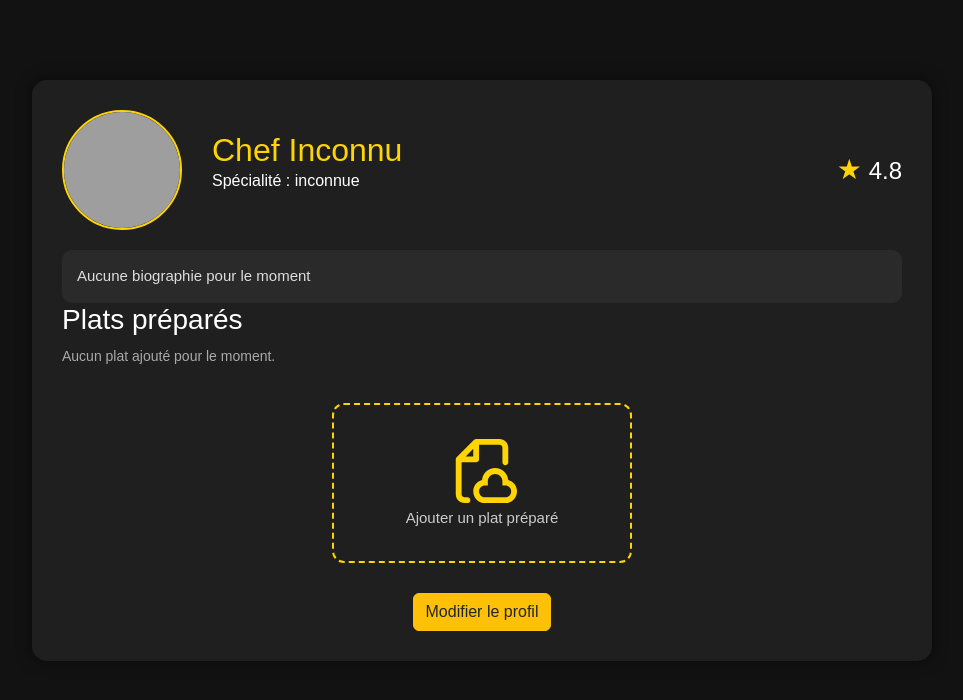
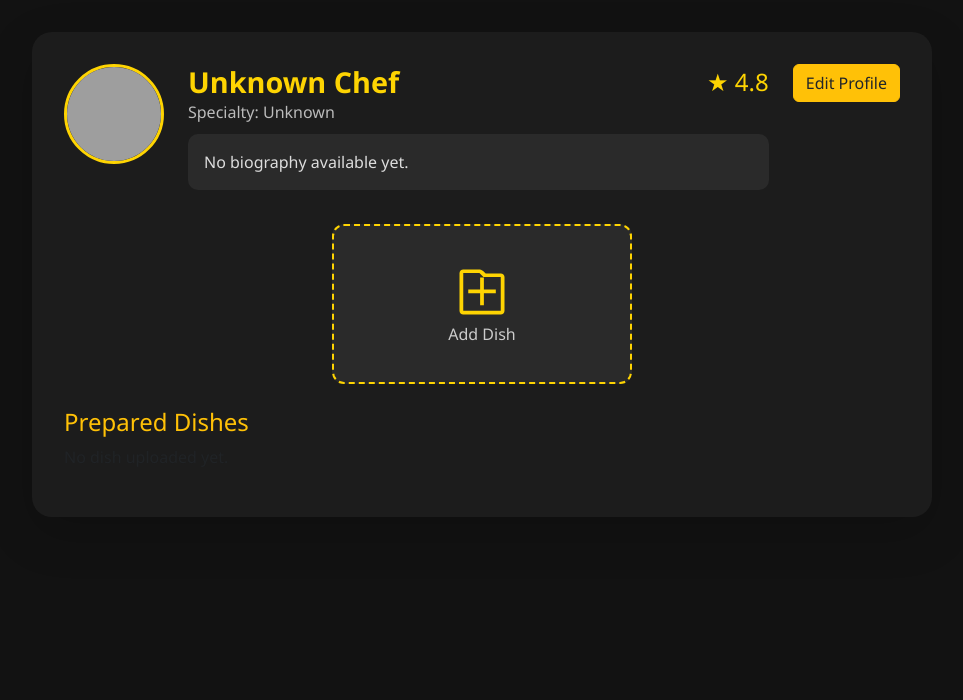
Before and after one commit to kidarah/projetTM, a PHP site: page /Create_Profil.html in a window 1280 px wide. Shown: the top 700 px of the page, without its empty margins (158-1121 px from the left). Run offline with PHP 8.4, Linux system fonts and the light colour scheme; grey boxes are pictures that could not be loaded.

Commit message:
update (Luka la grosse tarlouze)

```diff
--- a/projetTM/Create_Profil.html
+++ b/projetTM/Create_Profil.html
@@ -1,190 +1,136 @@
 <!DOCTYPE html>
-<html lang="fr">
+<html lang="en">
 <head>
-  <meta charset="UTF-8" />
-  <title>Profil du Chef</title>
-  <meta name="viewport" content="width=device-width, initial-scale=1.0" />
-  <!-- Bootstrap -->
-  <link href="https://cdn.jsdelivr.net/npm/bootstrap@5.3.0/dist/css/bootstrap.min.css" rel="stylesheet" />
-  <script src="https://cdn.jsdelivr.net/npm/bootstrap@5.3.0/dist/js/bootstrap.bundle.min.js"></script>
-  <link rel="stylesheet" href="create_profil.css" />
-  <link rel="stylesheet" href="custom_upload.css" />
+  <meta charset="UTF-8">
+  <title>Chef Profile</title>
+  <meta name="viewport" content="width=device-width, initial-scale=1">
+  <link href="https://cdn.jsdelivr.net/npm/bootstrap@5.3.0/dist/css/bootstrap.min.css" rel="stylesheet">
+  <link rel="stylesheet" href="create_profil.css">
+  <link rel="stylesheet" href="custom_upload.css">
 </head>
 <body>
 
-<div class="profile-card">
-  <div class="top-section">
-    <img id="chefPhoto" src="" alt="Chef" />
-    <div class="info">
-      <h2 id="chefNom">Chef Inconnu</h2>
-      <p id="chefSpecialite">Spécialité : inconnue</p>
-    </div>
-    <div class="rating"><span>★</span> 4.8</div>
+<div class="container profile-container shadow-lg">
+  <!-- Top Row -->
+  <div class="d-flex flex-wrap align-items-start justify-content-between gap-4">
+    <!-- Profile Picture -->
+    <div class="profile-pic">
+      <img id="chefPhoto" src="" alt="Profile Picture">
     </div>
 
-  <div class="bio" id="chefBio">Aucune biographie pour le moment</div>
+    <!-- Info -->
+    <div class="flex-grow-1">
+      <div class="d-flex justify-content-between align-items-center">
+        <h2 id="chefNom" class="chef-name">Chef Name</h2>
+        <div class="rating">★ 4.8</div>
+      </div>
+      <p id="chefSpecialite" class="specialty">Specialty: Unknown</p>
+      <div id="chefBio" class="bio-box">No biography available yet.</div>
+    </div>
 
-  <h3>Plats préparés</h3>
-  <div class="gallery-grid" id="galleryGrid"></div>
-  <div id="ajoutPlatBlock" class="text-center">
+    <!-- Edit Button -->
+    <div>
+      <button class="btn btn-warning text-dark" data-bs-toggle="modal" data-bs-target="#editModal">Edit Profile</button>
+    </div>
+  </div>
+
+  <!-- Upload Button -->
+  <div id="addDishBlock" class="mt-4 text-center">
     <label for="photoPlatFile" class="custum-file-upload">
       <div class="icon">
-        <svg viewBox="0 0 24 24" fill="" xmlns="http://www.w3.org/2000/svg"><g id="SVGRepo_bgCarrier"
-            stroke-width="0"></g><g id="SVGRepo_tracerCarrier" stroke-linecap="round" stroke-linejoin="round"></g>
-            <g id="SVGRepo_iconCarrier"> <path fill-rule="evenodd" clip-rule="evenodd" d="M10 1C9.73478 1 9.48043
-                1.10536 9.29289 1.29289L3.29289 7.29289C3.10536 7.48043 3 7.73478 3 8V20C3 21.6569 4.34315 23 6
-                23H7C7.55228 23 8 22.5523 8 22C8 21.4477 7.55228 21 7 21H6C5.44772 21 5 20.5523 5 20V9H10C10.5523
-                9 11 8.55228 11 8V3H18C18.5523 3 19 3.44772 19 4V9C19 9.55228 19.4477 10 20 10C20.5523 10 21
-                9.55228 21 9V4C21 2.34315 19.6569 1 18 1H10ZM9 7H6.41421L9 4.41421V7ZM14 15.5C14 14.1193 15.1193
-                13 16.5 13C17.8807 13 19 14.1193 19 15.5V16V17H20C21.1046 17 22 17.8954 22 19C22 20.1046 21.1046 21
-                    20 21H13C11.8954 21 11 20.1046 11 19C11 17.8954 11.8954 17 13 17H14V16V15.5ZM16.5 11C14.142 11
-                    12.2076 12.8136 12.0156 15.122C10.2825 15.5606 9 17.1305 9 19C9 21.2091 10.7909 23 13 23H20C22.2091
-                    23 24 21.2091 24 19C24 17.1305 22.7175 15.5606 20.9844 15.122C20.7924 12.8136 18.858 11 16.5 11Z" fill=""></path>
-            </g></svg>
+        <svg xmlns="http://www.w3.org/2000/svg" height="48" viewBox="0 0 48 48" fill="#fed402">
+          <path d="M22.5 34.55h3V25h9.55v-3H25.5v-9.55h-3V22H13v3h9.5ZM9 42q-1.25 0-2.125-.875T6 39V9q0-1.25.875-2.125T9 6h13.1q.6 0 1.075.25T24.9 7.1l2.05 2.05H39q1.25 0 2.125.875T42 12v27q0 1.25-.875 2.125T39 42Zm0-3h30V12H25.15L21.95 8.8H9v30Z"/>
+        </svg>
       </div>
-      <div class="text">
-        <span>Ajouter un plat préparé</span>
-      </div>
-      <input id="photoPlatFile" type="file" accept="image/*" onchange="ajouterPlat()" />
+      <div class="text"><span>Add Dish</span></div>
+      <input id="photoPlatFile" type="file" accept="image/*" onchange="addDish()">
     </label>
   </div>
 
-  <div style="text-align: center; margin-top: 30px;">
-    <button class="btn btn-warning text-dark" data-bs-toggle="modal" data-bs-target="#editModal">Modifier le profil</button>
+  <!-- Gallery -->
+  <div class="gallery mt-4">
+    <h4 class="text-warning">Prepared Dishes</h4>
+    <div class="gallery-grid" id="galleryGrid"></div>
   </div>
 </div>
 
-<!-- MODALE -->
+<!-- Edit Modal -->
 <div class="modal fade" id="editModal" tabindex="-1" aria-labelledby="editModalLabel" aria-hidden="true">
-  <div class="modal-dialog modal-dialog-centered">
+  <div class="modal-dialog">
     <div class="modal-content bg-dark text-white">
       <div class="modal-header">
-        <h5 class="modal-title" id="editModalLabel">Modifier mon profil</h5>
-        <button type="button" class="btn-close btn-close-white" data-bs-dismiss="modal" aria-label="Fermer"></button>
+        <h5 class="modal-title">Edit Profile</h5>
+        <button type="button" class="btn-close btn-close-white" data-bs-dismiss="modal"></button>
       </div>
       <div class="modal-body text-center">
-        <input class="form-control mb-2" id="editNom" placeholder="Nom complet" />
-        <input class="form-control mb-2" id="editSpecialite" placeholder="Spécialité" />
-        <textarea class="form-control mb-2" id="editBio" placeholder="Biographie..."></textarea>
-        <input type="file" class="form-control mb-2" id="photoUpload" accept="image/*" />
-        <img id="photoPreview" src="" alt="Prévisualisation" style="margin-top:10px; width:100px; height:100px; object-fit:cover; border-radius: 50%; display:none;" />
+        <input class="form-control mb-2" id="editNom" placeholder="Name">
+        <input class="form-control mb-2" id="editSpecialite" placeholder="Specialty">
+        <textarea class="form-control mb-2" id="editBio" placeholder="Biography..."></textarea>
+        <input type="file" class="form-control mb-2" id="photoUpload" accept="image/*">
+        <img id="photoPreview" style="display:none; width:100px; height:100px; object-fit:cover; border-radius:50%; margin-top:10px;">
       </div>
       <div class="modal-footer">
-        <button type="button" class="btn btn-secondary" data-bs-dismiss="modal" onclick="resetPreview()">Annuler</button>
-        <button type="button" class="btn btn-warning text-dark" onclick="saveProfil()">Sauvegarder</button>
+        <button class="btn btn-secondary" data-bs-dismiss="modal" onclick="resetPreview()">Cancel</button>
+        <button class="btn btn-warning text-dark" onclick="saveProfile()">Save</button>
       </div>
     </div>
   </div>
 </div>
 
+<!-- Scripts -->
+<script src="https://cdn.jsdelivr.net/npm/bootstrap@5.3.0/dist/js/bootstrap.bundle.min.js"></script>
 <script>
+  if (!localStorage.getItem("chefs")) localStorage.setItem("chefs", JSON.stringify([]));
+  if (!localStorage.getItem("currentChef")) localStorage.setItem("currentChef", JSON.stringify({ email: "chef@example.com" }));
 
-  // Créer la "base" si elle n'existe pas encore
-  if (!localStorage.getItem("chefs")) {
-    localStorage.setItem("chefs", JSON.stringify([]));
-  }
-
-  // Simuler un chef connecté (à remplacer par ton système réel)
-  if (!localStorage.getItem("currentChef")) {
-    localStorage.setItem("currentChef", JSON.stringify({ email: "chef@yumchef.com" }));
-  }
-
-
-  function getChefProfil() {
+  function getChefProfile() {
     const current = JSON.parse(localStorage.getItem("currentChef"));
     const chefs = JSON.parse(localStorage.getItem("chefs")) || [];
-
-  let profil = chefs.find(c => c.email === current.email);
-
-    if (!profil) {
-        // Création d’un nouveau profil si inexistant
-        profil = {
+    let profile = chefs.find(c => c.email === current.email);
+    if (!profile) {
+      profile = {
         email: current.email,
-        nom: "Chef Inconnu",
-        specialite: "inconnue",
-        bio: "Aucune biographie pour le moment",
+        nom: "Unknown Chef",
+        specialite: "Unknown",
+        bio: "No biography available yet.",
         photo: "",
         plats: []
       };
-        chefs.push(profil);
+      chefs.push(profile);
       localStorage.setItem("chefs", JSON.stringify(chefs));
     }
-
-  return profil;
+    return profile;
   }
 
-  function renderProfil(profil) {
-  // Nom, spécialité, bio
-  document.getElementById("chefNom").innerText = profil.nom || "Chef Inconnu";
-  document.getElementById("chefSpecialite").innerText = "Spécialité : " + (profil.specialite || "inconnue");
-  document.getElementById("chefBio").innerText = profil.bio || "Aucune biographie pour le moment";
-
-  // Photo de profil
-  const photoEl = document.getElementById("chefPhoto");
-  photoEl.src = profil.photo || "https://source.unsplash.com/120x120/?chef";
-
-  // Galerie de plats
+  function renderProfile(profile) {
+    document.getElementById("chefNom").innerText = profile.nom;
+    document.getElementById("chefSpecialite").innerText = "Specialty: " + profile.specialite;
+    document.getElementById("chefBio").innerText = profile.bio;
+    document.getElementById("chefPhoto").src = profile.photo || "https://source.unsplash.com/120x120/?chef";
     const gallery = document.getElementById("galleryGrid");
-  gallery.innerHTML = ""; // reset visuel
-
-    if (Array.isArray(profil.plats) && profil.plats.length > 0) {
-        profil.plats.forEach((imgSrc) => {
+    gallery.innerHTML = "";
+    if (profile.plats?.length > 0) {
+      profile.plats.forEach(src => {
         const img = document.createElement("img");
-        img.src = imgSrc;
-        img.alt = "Plat préparé";
+        img.src = src;
         img.classList.add("gallery-img");
         gallery.appendChild(img);
       });
     } else {
-        gallery.innerHTML = "<p style='color:#aaa; font-size: 14px;'>Aucun plat ajouté pour le moment.</p>";
+      gallery.innerHTML = "<p class='text-muted'>No dish uploaded yet.</p>";
     }
   }
 
-
-  function ajouterPlat() {
-  const fileInput = document.getElementById("photoPlatFile");
-  const file = fileInput.files[0];
-    if (!file) return;
-
+  function saveProfile() {
     const current = JSON.parse(localStorage.getItem("currentChef"));
-  const chefs = JSON.parse(localStorage.getItem("chefs")) || [];
+    const chefs = JSON.parse(localStorage.getItem("chefs"));
     const index = chefs.findIndex(c => c.email === current.email);
-
-  const reader = new FileReader();
-    reader.onload = function (e) {
-        chefs[index].plats = chefs[index].plats || [];
-        chefs[index].plats.push(e.target.result);
-        localStorage.setItem("chefs", JSON.stringify(chefs));
-        renderProfil(chefs[index]);
-        fileInput.value = "";
-
-        // Ajout feedback visuel
-        const gallery = document.getElementById("galleryGrid");
-        gallery.classList.add("added");
-        setTimeout(() => gallery.classList.remove("added"), 1000);
-    };
-  reader.readAsDataURL(file);
-  }
-
-
-  function resetPreview() {
-    document.getElementById("photoUpload").value = "";
-    document.getElementById("photoPreview").style.display = "none";
-  }
-
-  function saveProfil() {
-  const current = JSON.parse(localStorage.getItem("currentChef"));
-  const chefs = JSON.parse(localStorage.getItem("chefs")) || [];
-  const index = chefs.findIndex(c => c.email === current.email);
-
     const updated = {
       ...chefs[index],
-    email: current.email,
       nom: document.getElementById("editNom").value,
       specialite: document.getElementById("editSpecialite").value,
-    bio: document.getElementById("editBio").value,
+      bio: document.getElementById("editBio").value
     };
-
     const fileInput = document.getElementById("photoUpload");
     if (fileInput.files[0]) {
       const reader = new FileReader();
@@ -192,38 +138,52 @@
         updated.photo = e.target.result;
         chefs[index] = updated;
         localStorage.setItem("chefs", JSON.stringify(chefs));
-        renderProfil(updated);
+        renderProfile(updated);
       };
       reader.readAsDataURL(fileInput.files[0]);
     } else {
       chefs[index] = updated;
       localStorage.setItem("chefs", JSON.stringify(chefs));
-        renderProfil(updated);
+      renderProfile(updated);
     }
-
     bootstrap.Modal.getInstance(document.getElementById('editModal')).hide();
   }
 
-  // Ouvrir la modale = charger les données + afficher le bloc d’ajout de plat
-  document.getElementById("editModal").addEventListener("show.bs.modal", function () {
-    const profil = getProfil();
-    document.getElementById("editNom").value = profil.nom;
-    document.getElementById("editSpecialite").value = profil.specialite;
-    document.getElementById("editBio").value = profil.bio;
+  function resetPreview() {
+    document.getElementById("photoUpload").value = "";
+    document.getElementById("photoPreview").style.display = "none";
+  }
 
+  function addDish() {
+    const file = document.getElementById("photoPlatFile").files[0];
+    if (!file) return;
+    const current = JSON.parse(localStorage.getItem("currentChef"));
+    const chefs = JSON.parse(localStorage.getItem("chefs"));
+    const index = chefs.findIndex(c => c.email === current.email);
+    const reader = new FileReader();
+    reader.onload = function (e) {
+      chefs[index].plats.push(e.target.result);
+      localStorage.setItem("chefs", JSON.stringify(chefs));
+      renderProfile(chefs[index]);
+    };
+    reader.readAsDataURL(file);
+  }
+
+  document.getElementById("editModal").addEventListener("show.bs.modal", () => {
+    const profile = getChefProfile();
+    document.getElementById("editNom").value = profile.nom;
+    document.getElementById("editSpecialite").value = profile.specialite;
+    document.getElementById("editBio").value = profile.bio;
     const preview = document.getElementById("photoPreview");
-    if (profil.photo) {
-      preview.src = profil.photo;
+    if (profile.photo) {
+      preview.src = profile.photo;
       preview.style.display = "block";
     } else {
       preview.style.display = "none";
     }
-
-    document.getElementById("ajoutPlatBlock").style.display = "flex";
   });
 
-  // Charger le profil à l’ouverture
-  renderProfil(getChefProfil());
+  renderProfile(getChefProfile());
 </script>
 
 </body>
--- a/projetTM/create_profil.css
+++ b/projetTM/create_profil.css
@@ -1,154 +1,77 @@
 body {
   background-color: #121212;
-    font-family: 'Poppins', sans-serif;
+  font-family: 'Segoe UI', sans-serif;
   color: #fff;
-    padding-top: 80px;
+  padding: 2rem 1rem;
 }
 
-  .profile-card {
-    background-color: #1f1f1f;
+.profile-container {
+  background-color: #1c1c1c;
+  border-radius: 20px;
+  padding: 2rem;
   max-width: 900px;
   margin: auto;
-    padding: 30px;
-    border-radius: 15px;
-    box-shadow: 0 0 15px rgba(0, 0, 0, 0.5);
+  box-shadow: 0 0 15px rgba(0,0,0,0.5);
 }
 
-  .top-section {
-    display: flex;
-    justify-content: space-between;
-    align-items: center;
-    gap: 30px;
-    flex-wrap: wrap;
+.profile-pic img {
+  width: 100px;
+  height: 100px;
+  border-radius: 50%;
+  border: 3px solid #fed402;
+  object-fit: cover;
 }
 
-  .top-section img {
-    width: 120px;
-    height: 120px;
-    object-fit: cover;
-    border-radius: 50%;
-    border: 2px solid #fed402;
+.chef-name {
+  font-size: 1.8rem;
+  font-weight: bold;
+  color: #fed402;
+  margin: 0;
 }
 
-  .info {
-    flex: 1;
+.specialty {
+  color: #bbb;
+  margin-bottom: 10px;
 }
 
-  .info h2 {
-    margin: 0;
+.bio-box {
+  background-color: #2a2a2a;
+  padding: 1rem;
+  border-radius: 10px;
+  color: #ddd;
+  margin-bottom: 10px;
+}
+
+.rating {
+  font-size: 1.5rem;
   color: #fed402;
 }
 
-  .rating {
-    text-align: right;
-    font-size: 24px;
-  }
-
-  .rating span {
-    color: #fed402;
-    font-size: 28px;
-  }
-
-  .bio {
-    margin-top: 20px;
-    background-color: #2a2a2a;
-    padding: 15px;
-    border-radius: 10px;
-    font-size: 15px;
-    color: #ddd;
-  }
-
 .gallery {
-    margin-top: 30px;
-  }
-
-  .gallery h3 {
-    color: #fed402;
-    margin-bottom: 15px;
+  margin-top: 2rem;
 }
 
 .gallery-grid {
   display: flex;
   flex-wrap: wrap;
   gap: 12px;
-    margin-top: 10px;
-    justify-content: start;
 }
 
-  .gallery-grid img,
 .gallery-img {
-    width: 120px;
-    height: 120px;
+  width: 110px;
+  height: 110px;
   object-fit: cover;
   border-radius: 10px;
-    box-shadow: 0 0 6px rgba(0, 0, 0, 0.4);
+  box-shadow: 0 0 6px rgba(0,0,0,0.3);
 }
 
-  .gallery-grid.added {
-    outline: 2px solid #fed402;
-    transition: outline 0.3s ease-in-out;
-  }
-
-  .form-upload {
-    margin-top: 20px;
-    display: flex;
-    gap: 10px;
-  }
-
-  .form-upload input {
-    flex: 1;
-    padding: 8px;
-    border: none;
-    border-radius: 8px;
-  }
-
-  .form-upload button {
-    background-color: #fed402;
-    color: #000;
-    border: none;
-    padding: 10px 15px;
-    font-weight: bold;
-    border-radius: 8px;
-    cursor: pointer;
-  }
-
-  .form-upload button:hover {
-    background-color: #e5c402;
-  }
-
-
-  @media screen and (max-width: 768px) {
-    .top-section {
+@media screen and (max-width: 600px) {
+  .d-flex.flex-wrap.align-items-start.justify-content-between.gap-4 {
     flex-direction: column;
-      align-items: center;
     text-align: center;
   }
 
-    .top-section img {
-      margin-bottom: 10px;
-    }
-
   .rating {
-      text-align: center;
-      font-size: 22px;
     margin-top: 10px;
   }
-
-    .gallery-grid {
-      justify-content: center;
 }
-
-    .gallery-grid img {
-      width: 100px;
-      height: 100px;
-    }
-
-    .form-upload {
-      flex-direction: column;
-    }
-
-    .form-upload input,
-    .form-upload button {
-      width: 100%;
-    }
-  }
--- a/projetTM/custom_upload.css
+++ b/projetTM/custom_upload.css
@@ -1,7 +1,6 @@
 .custum-file-upload {
   width: 100%;
   max-width: 300px;
-    height: auto;
   min-height: 160px;
   display: flex;
   flex-direction: column;
@@ -10,32 +9,33 @@
   padding: 1.5rem;
   border-radius: 12px;
   border: 2px dashed #fed402;
-    background-color: #1f1f1f;
+  background-color: #2a2a2a;
   cursor: pointer;
   transition: background 0.3s, border 0.3s;
-    margin: 20px auto;
+  margin: 0 auto;
 }
 
 .custum-file-upload:hover {
-    background-color: #292929;
+  background-color: #333;
   border-color: #ffe14d;
 }
 
 .custum-file-upload .icon svg {
-    height: 70px;
+  height: 60px;
   fill: #fed402;
 }
 
 .custum-file-upload .text span {
   color: #ccc;
-    font-size: 15px;
-    font-weight: 400;
+  font-size: 16px;
+  font-weight: 500;
   text-align: center;
 }
 
 .custum-file-upload input {
   display: none;
 }
+
 
 /*
 .custum-file-upload {
```
Lines whose indentation alone changed are shown as unchanged.
